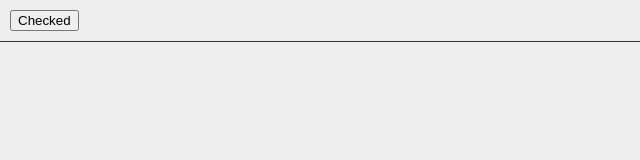
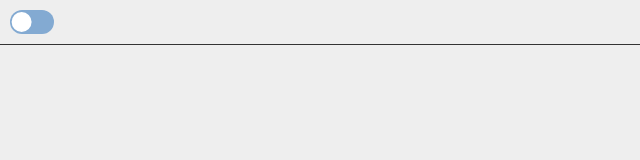
Before and after one commit to Johnyworld/devlog-legacy, a React (Create React App) app: page / in a window 1280 px wide. Shown: the top 160 px of the page, without its empty margins (0-640 px from the left). Built offline with nearby package versions, Linux system fonts and the light colour scheme.

Commit message:
Update Theme Toggler

```diff
--- /dev/null
+++ b/src/Components/Atoms/Buttons/ThemeToggler.tsx
@@ -0,0 +1,70 @@
+import * as React from 'react';
+import styled, { DefaultTheme, StyledComponent } from 'styled-components';
+
+interface ContainerProps {
+    isBrightMode: boolean;
+    onClick?: (event:React.MouseEvent<HTMLElement, MouseEvent>) => void;
+}
+
+const Container:StyledComponent<'div', DefaultTheme, ContainerProps, never> = styled.div`
+    display: block;
+    width: 4.4rem;
+    height: 2.4rem;
+    border: none;
+    padding: .2rem;
+    border-radius: 2rem;
+    outline: none;
+    transition: .3s;
+    cursor: pointer;
+    ${(props:ContainerProps)=> props.isBrightMode
+        ? `
+        background-color: #83aad2;
+        `
+        : `
+        background-color: #000;
+        `
+    };
+`;
+
+const Selector:StyledComponent<'div', DefaultTheme, ContainerProps, never> = styled.div`
+    margin: 0 auto;
+    width: 2rem;
+    height: 2rem;
+    border-radius: 1rem;
+    background-color: white;
+    transition: .3s;
+    ${(props:ContainerProps)=> props.isBrightMode
+        ? `
+        transform: translateX(-.65em);
+        `
+        : `
+        transform: translateX(.65em);
+        `
+    };
+`;
+
+interface Props {
+    className?: string;
+    isBrightMode: boolean;
+    onClick: (event:React.MouseEvent<HTMLElement, MouseEvent>) => void
+}
+
+/**
+ * ### 테마를 변경하는 버튼입니다.
+ *
+ * - `Dark`모드와 `Bright` 모드가 토글됩니다.
+ */
+const ThemeToggler:React.FC<Props> = ({ className, isBrightMode, onClick }) => {
+    return (
+        <Container className={className} onClick={onClick} isBrightMode={isBrightMode} >
+            <Selector isBrightMode={isBrightMode} />
+            {/* <button onClick={onClick}>{ checked ? 'Checked' : 'Unchecked' }</button> */}
+        </Container>
+    );
+}
+
+ThemeToggler.defaultProps = {
+    isBrightMode: true
+}
+
+export default ThemeToggler;
--- a/src/Components/Atoms/Buttons/ToggleButton.tsx
+++ /dev/null
@@ -1,21 +0,0 @@
-import * as React from 'react';
-
-interface Props {
-    checked: boolean;
-    onClick: (event:React.MouseEvent<HTMLButtonElement, MouseEvent>) => void
-}
-
-/**
- * ### 토글 버튼
- */
-const ToggleButton:React.FC<Props> = ({ checked, onClick }) => {
-    return (
-        <button onClick={onClick}>{ checked ? 'Checked' : 'Unchecked' }</button>
-    );
-}
-
-ToggleButton.defaultProps = {
-    checked: false
-}
-
-export default ToggleButton;
--- a/src/Components/Molecules/Buttons/ThemeModeButton.tsx
+++ b/src/Components/Molecules/Buttons/ThemeModeButton.tsx
@@ -1,19 +1,23 @@
 import * as React from 'react';
 import { modeStore } from '../../../store';
-import ToggleButton from '../../Atoms/Buttons/ToggleButton';
+import ThemeToggler from '../../Atoms/Buttons/ThemeToggler';
+
+interface Props {
+    className?: string;
+}
 
 /**
  * ### 앱의 테마를 밝은/어두운 모드로 변경합니다.
  *
  * - 버튼을 클릭하면 `isBrightMode` 값을 반전합니다.
  */
-const ThemeModeButton:React.FC = () => {
+const ThemeModeButton:React.FC<Props> = ({ className }:Props) => {
     const onToggle = () => {
         modeStore.toggleBrightMode();
     }
 
     return (
-        <ToggleButton checked={modeStore.brightMode} onClick={onToggle} />
+        <ThemeToggler isBrightMode={modeStore.brightMode} onClick={onToggle} className={className} />
     );
 }
 
```
Also changed, not shown: 1 other file (tests, documents, lock files or other folders).
